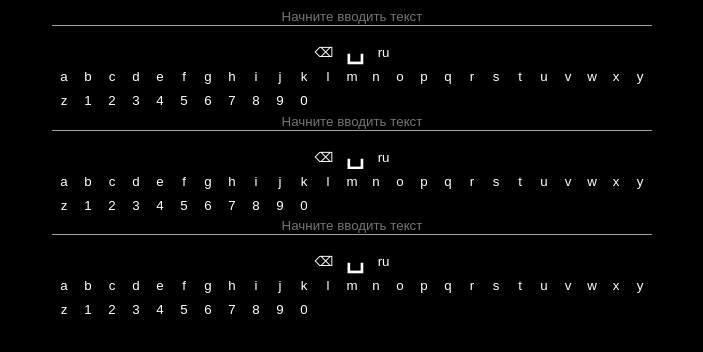
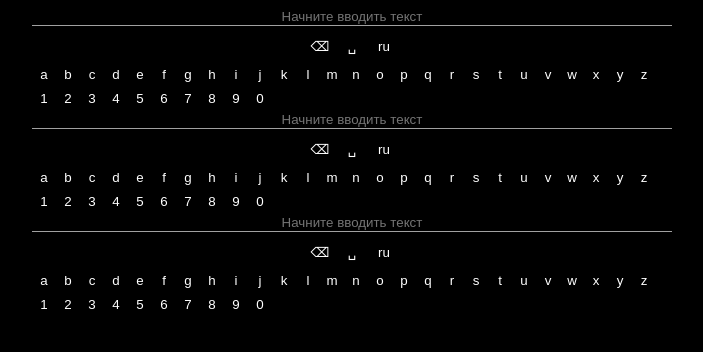
Before and after one commit to teplo1337/JetStyle, a plain HTML site: page index.html in a window 1280 px wide. Shown: the whole page, without its empty margins (288-991 px from the left). Drawn offline with Linux system fonts and the light colour scheme.

Commit message:
clear code

```diff
--- a/content/keyboard.js
+++ b/content/keyboard.js
@@ -16,7 +16,6 @@ let setButton = (input, element, key, parent) => {
 
     } else if (key === 'lang') {
 
-      console.log(element.dataset.lang)
       if(!element.dataset.lang) {
         element.dataset.lang = 0;
       }
@@ -24,7 +23,6 @@ let setButton = (input, element, key, parent) => {
       element.dataset.lang = ++setLang;
       parent.removeChild(parent.lastChild);
 
-      console.log(element.dataset.lang)
       if (!languages[setLang]) {
         element.dataset.lang = 0;
         setLang = 0;
@@ -36,7 +34,6 @@ let setButton = (input, element, key, parent) => {
         parent.querySelectorAll('.keyboard-bar-lang')[0].innerHTML = languages[setLang + 1].lang;
       }
 
-  console.log(element.dataset.lang)
       generateKeyboard (input, parent, setLang);
     } else if (key === 'space') {
       input.value += ' ';
--- a/content/style.css
+++ b/content/style.css
@@ -12,12 +12,12 @@ body {
 form {
   display: flex;
   flex-direction: column;
-  max-width: 600px;
+  max-width: 40rem;
 }
 
 .input-keyboard {
   background-color: black;
-  border: 0px;
+  border: 0rem;
   border-bottom: 1px solid rgb(161, 161, 161);
   color: white;
   text-align: center;
@@ -34,7 +34,7 @@ form {
 
 .keyboard-keys > button {
   background-color: black;
-  border: 0px;
+  border: 0rem;
   width: 1.5rem;
   height: 1.5rem;
   text-align: center;
@@ -63,22 +63,23 @@ form {
 
 .keyboard-bar > button {
   background-color: black;
-  border: 0px;
-  height: 1.5rem;
+  border: 0rem;
+  height: 2rem;
+  width: 2rem;
   text-align: center;
   color: white;
+  margin-top: 0.3rem;
 }
 
 .keyboard-bar > button:hover {
-  color: rgb(163, 163, 163);
+  border-radius: 1.5rem;
+  color: white;
+  background-color: rgb(97, 97, 97);
 }
 
 .keyboard-bar > button:focus {
   outline: none;
-  color: rgb(163, 163, 163);
+  border-radius: 1.5rem;
+  color: white;
+  background-color: rgb(97, 97, 97);
 }
-
-.keyboard-bar-space {
-  font-size: 2rem;
-  height: 5rem;
-}
```
